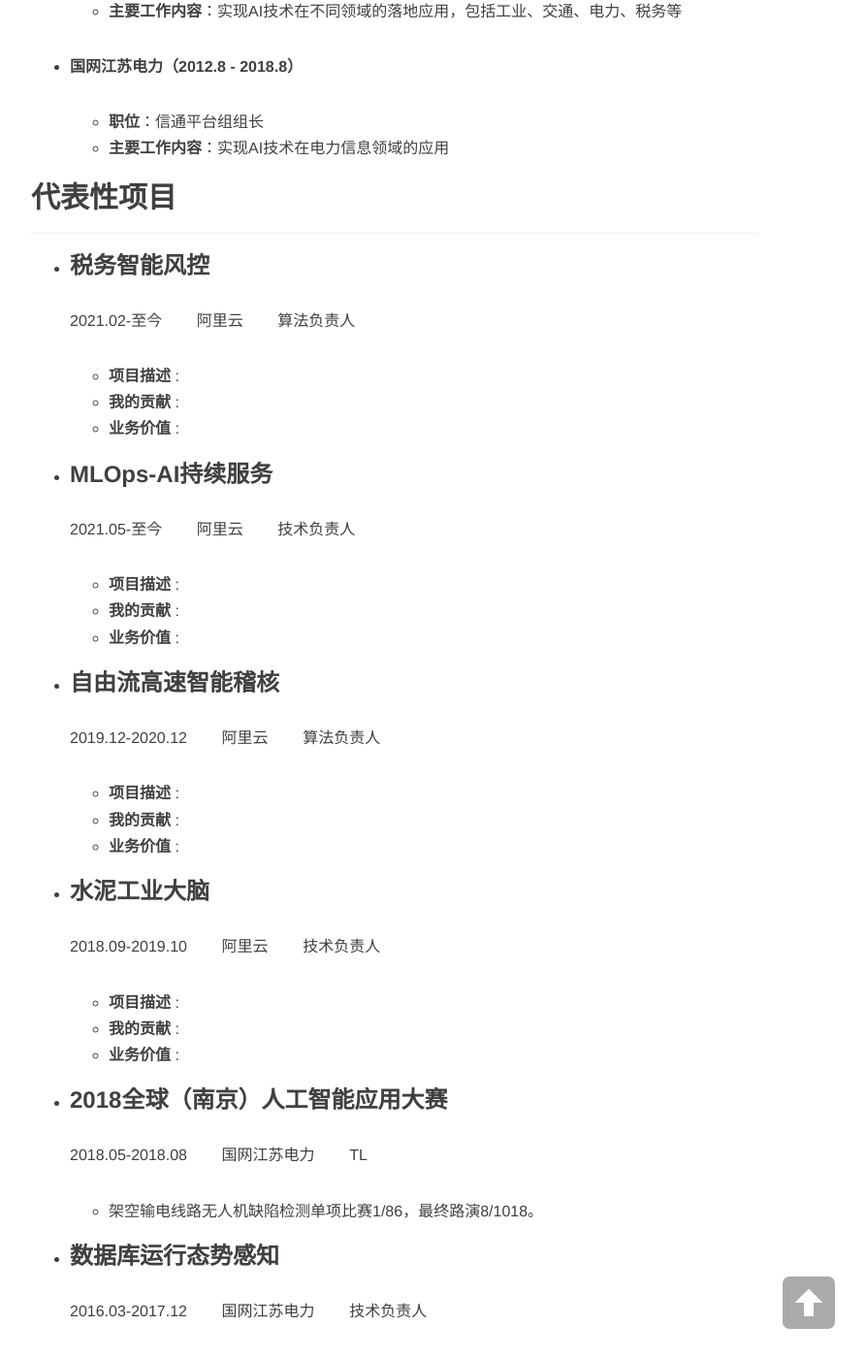
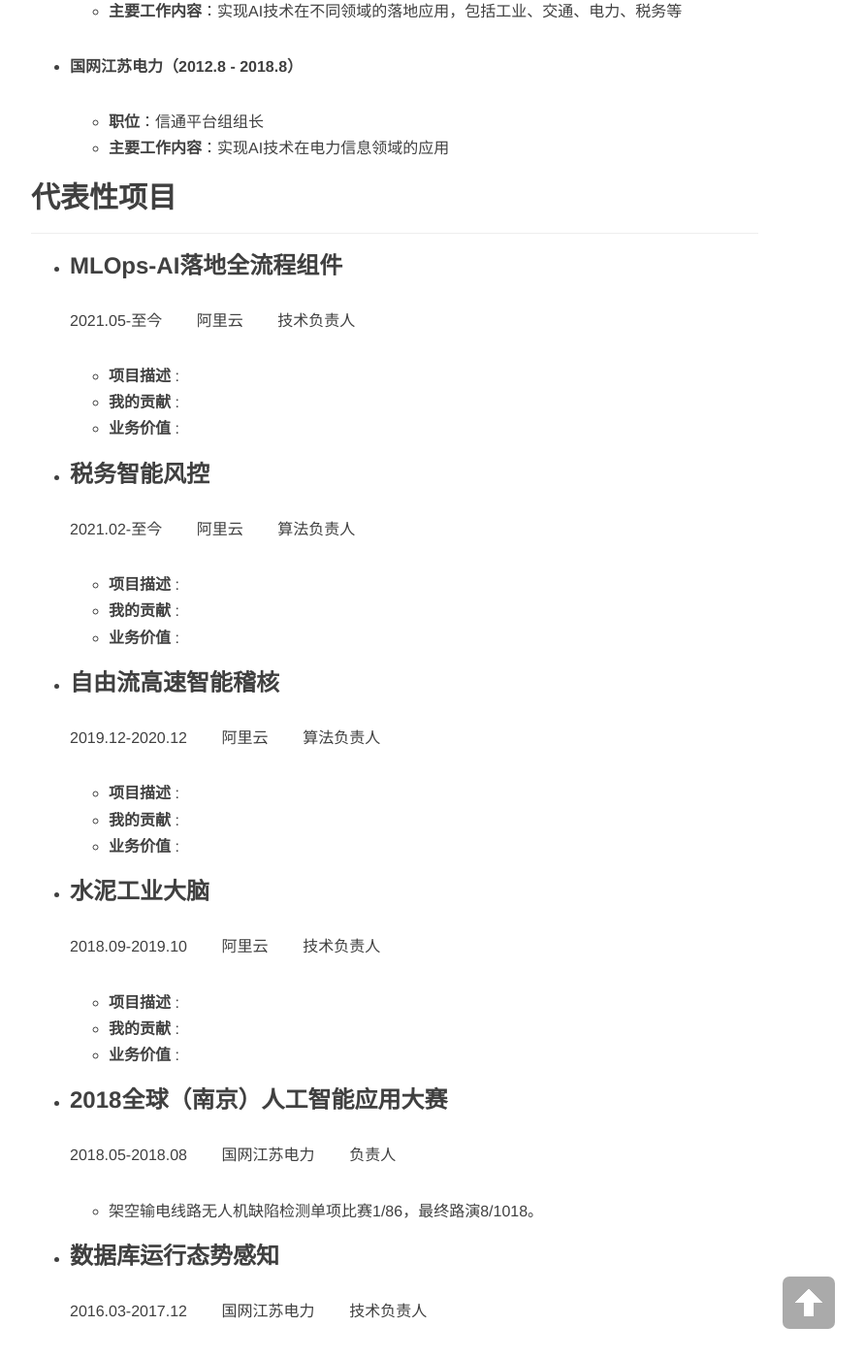
Before and after one commit to GaopanHuang/gaopanhuang.github.io, a Jekyll site: the page built from resume.md, in a window 1280 px wide and 1400 px high, scrolled down 1292 px. Shown: the whole window at 97% size, without its empty margins (233-1125 px from the left). Built offline with Jekyll 4.4.1, drawn with Linux system fonts in a browser that asks for light colours; nearby versions of some CDN libraries.

Commit message:
modify resume

```diff
--- a/resume.md
+++ b/resume.md
@@ -40,17 +40,17 @@
 
 ## 代表性项目
 ---
-- ### 税务智能风控
+- ### MLOps-AI落地全流程组件
 
-    2021.02-至今&nbsp;&nbsp;&nbsp;&nbsp;&nbsp;&nbsp;&nbsp;&nbsp;阿里云&nbsp;&nbsp;&nbsp;&nbsp;&nbsp;&nbsp;&nbsp;&nbsp;算法负责人
+    2021.05-至今&nbsp;&nbsp;&nbsp;&nbsp;&nbsp;&nbsp;&nbsp;&nbsp;阿里云&nbsp;&nbsp;&nbsp;&nbsp;&nbsp;&nbsp;&nbsp;&nbsp;技术负责人
 
   - **项目描述** :
   - **我的贡献** :
   - **业务价值** :
 
-- ### MLOps-AI持续服务
+- ### 税务智能风控
 
-    2021.05-至今&nbsp;&nbsp;&nbsp;&nbsp;&nbsp;&nbsp;&nbsp;&nbsp;阿里云&nbsp;&nbsp;&nbsp;&nbsp;&nbsp;&nbsp;&nbsp;&nbsp;技术负责人
+    2021.02-至今&nbsp;&nbsp;&nbsp;&nbsp;&nbsp;&nbsp;&nbsp;&nbsp;阿里云&nbsp;&nbsp;&nbsp;&nbsp;&nbsp;&nbsp;&nbsp;&nbsp;算法负责人
 
   - **项目描述** :
   - **我的贡献** :
@@ -74,7 +74,7 @@
 
 - ### 2018全球（南京）人工智能应用大赛
 
-  2018.05-2018.08&nbsp;&nbsp;&nbsp;&nbsp;&nbsp;&nbsp;&nbsp;&nbsp;国网江苏电力&nbsp;&nbsp;&nbsp;&nbsp;&nbsp;&nbsp;&nbsp;&nbsp;TL
+  2018.05-2018.08&nbsp;&nbsp;&nbsp;&nbsp;&nbsp;&nbsp;&nbsp;&nbsp;国网江苏电力&nbsp;&nbsp;&nbsp;&nbsp;&nbsp;&nbsp;&nbsp;&nbsp;负责人
 
   - 架空输电线路无人机缺陷检测单项比赛1/86，最终路演8/1018。
 
```
